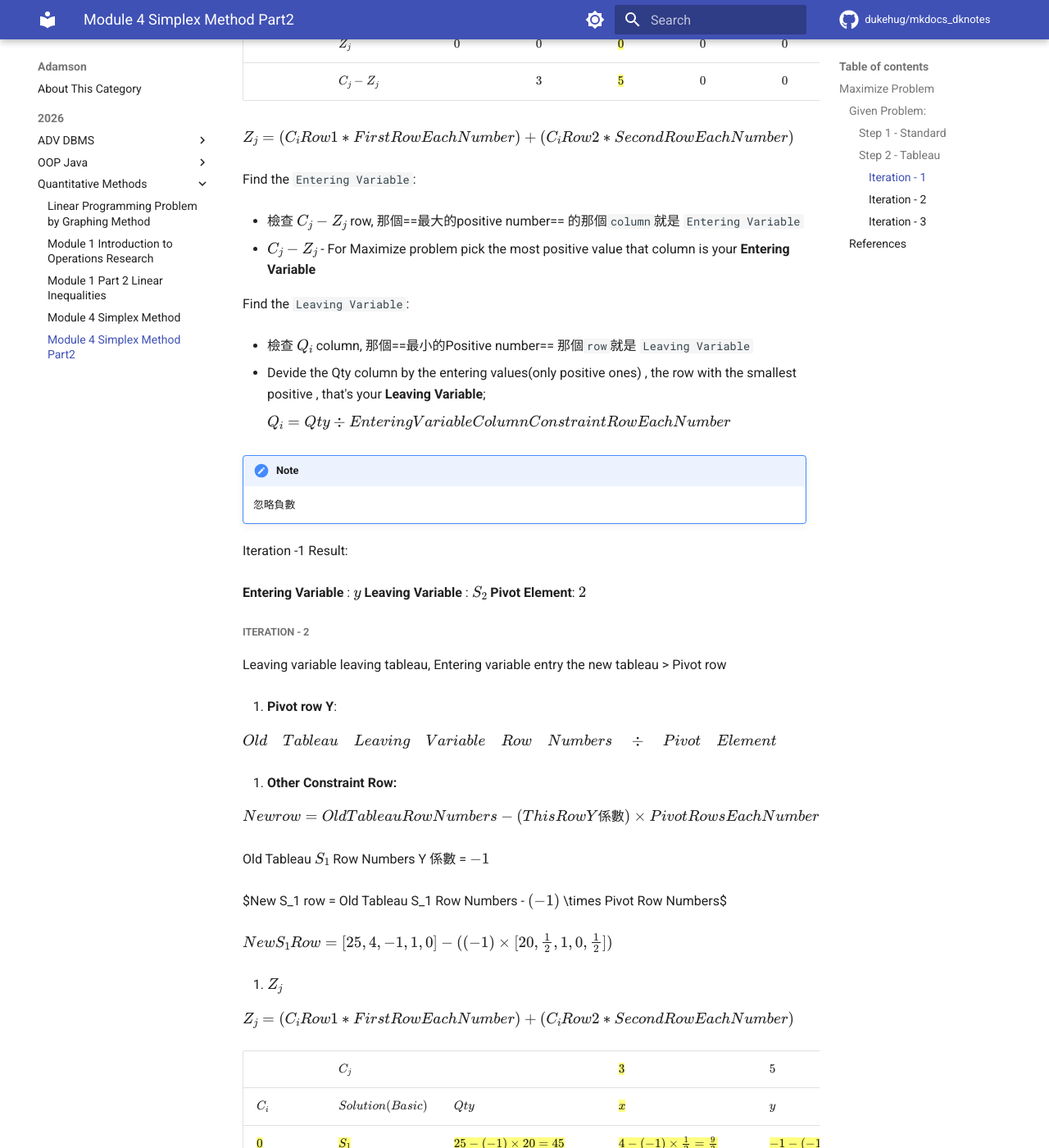
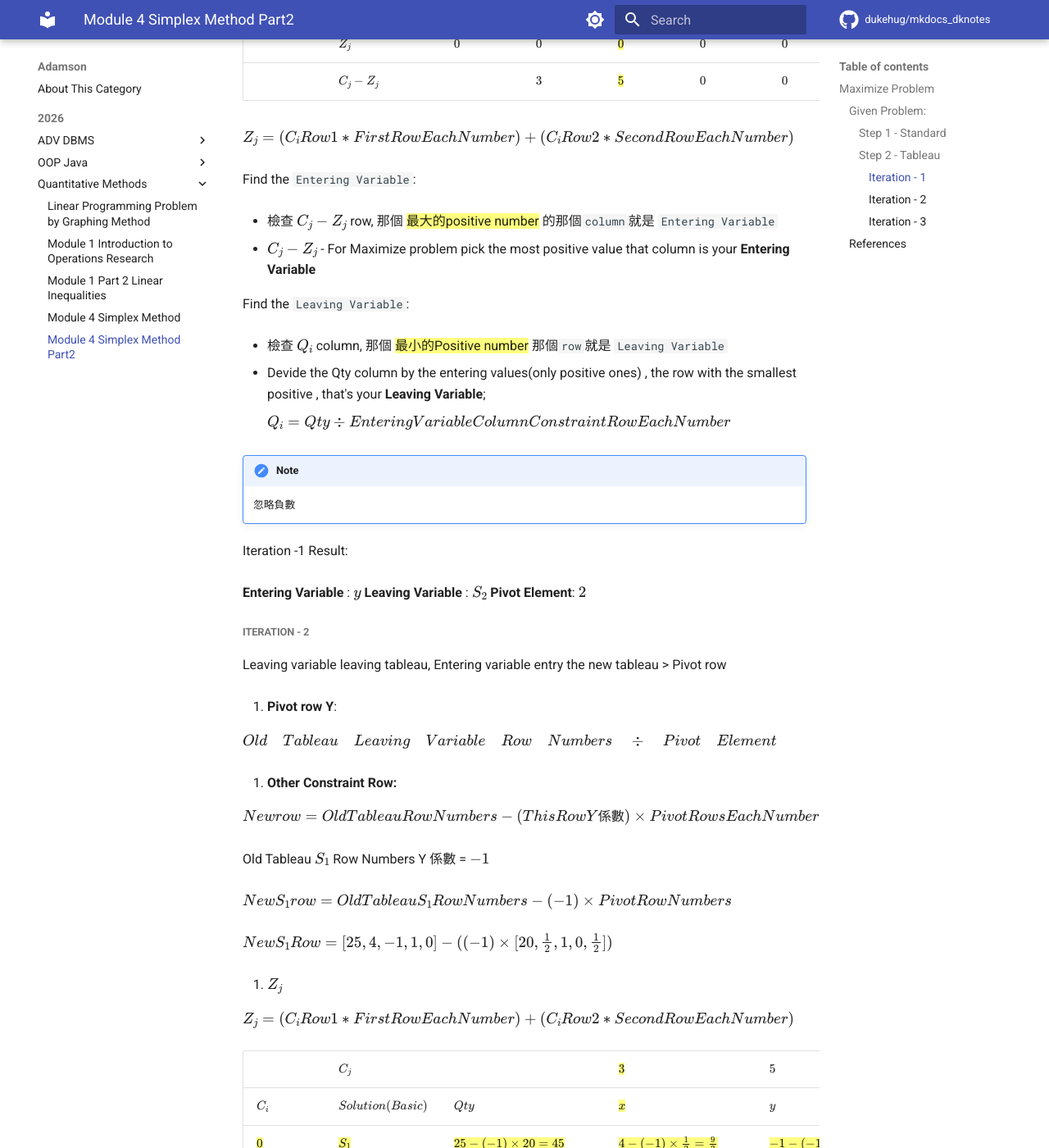
Before and after one commit to dukehug/mkdocs_dknotes, an MkDocs documentation site: the page built from docs/Adamson/2026/Quantitative Methods/Module-4-SimplexMethod-Part2.md, in a window 1280 px wide and 1400 px high, scrolled down 1670 px. Shown: the whole window at 82% size. Built offline with MkDocs 1.6.1 and Material for MkDocs 9.7.7, drawn with Linux system fonts in a browser that asks for light colours; comment, search, counter and statistics services are not loaded.

Commit message:
upadte notes: Sun Mar  8 09:23:01 PM CST 2026

```diff
--- a/docs/Adamson/2026/Quantitative Methods/Module-4-SimplexMethod-Part2.md
+++ b/docs/Adamson/2026/Quantitative Methods/Module-4-SimplexMethod-Part2.md
@@ -65,12 +65,12 @@ $Z_j = (C_iRow1 * First Row Each Number) + (C_iRow2 * Second Row Each Number)$
 
 Find the `Entering Variable`:
 
-- 檢查 $C_j - Z_j$ row, 那個==最大的positive number== 的那個`column `就是 `Entering Variable`
+- 檢查 $C_j - Z_j$ row, 那個 ==最大的positive number== 的那個`column `就是 `Entering Variable`
 -  $C_j - Z_j$  - For Maximize  problem pick the most positive value that column is your **Entering Variable**
 
 Find the `Leaving Variable`:
 
-- 檢查 $Q_i$  column, 那個==最小的Positive number== 那個`row `就是 `Leaving Variable`
+- 檢查 $Q_i$  column, 那個 ==最小的Positive number== 那個`row `就是 `Leaving Variable`
 - Devide the Qty column by the entering values(only positive ones) , the row with the smallest positive , that's your **Leaving Variable**;
 
 	$Q_i = Qty \div Entering Variable Column Constraint Row Each Number$
@@ -101,7 +101,7 @@ $New row =  Old Tableau Row Numbers -  (This Row Y 係數) \times Pivot Rows Eac
 
 Old Tableau $S_1$ Row Numbers Y 係數 = $-1$
 
-$New S_1 row = Old Tableau S_1 Row Numbers - $(-1)$ \times Pivot Row Numbers$
+$New S_1 row = Old Tableau S_1 Row Numbers - (-1) \times Pivot Row Numbers$
 
 
 $New S_1 Row = [25,4,-1,1,0] - ((-1) \times [20,\frac{1}{2},1,0,\frac{1}{2}])$
```
